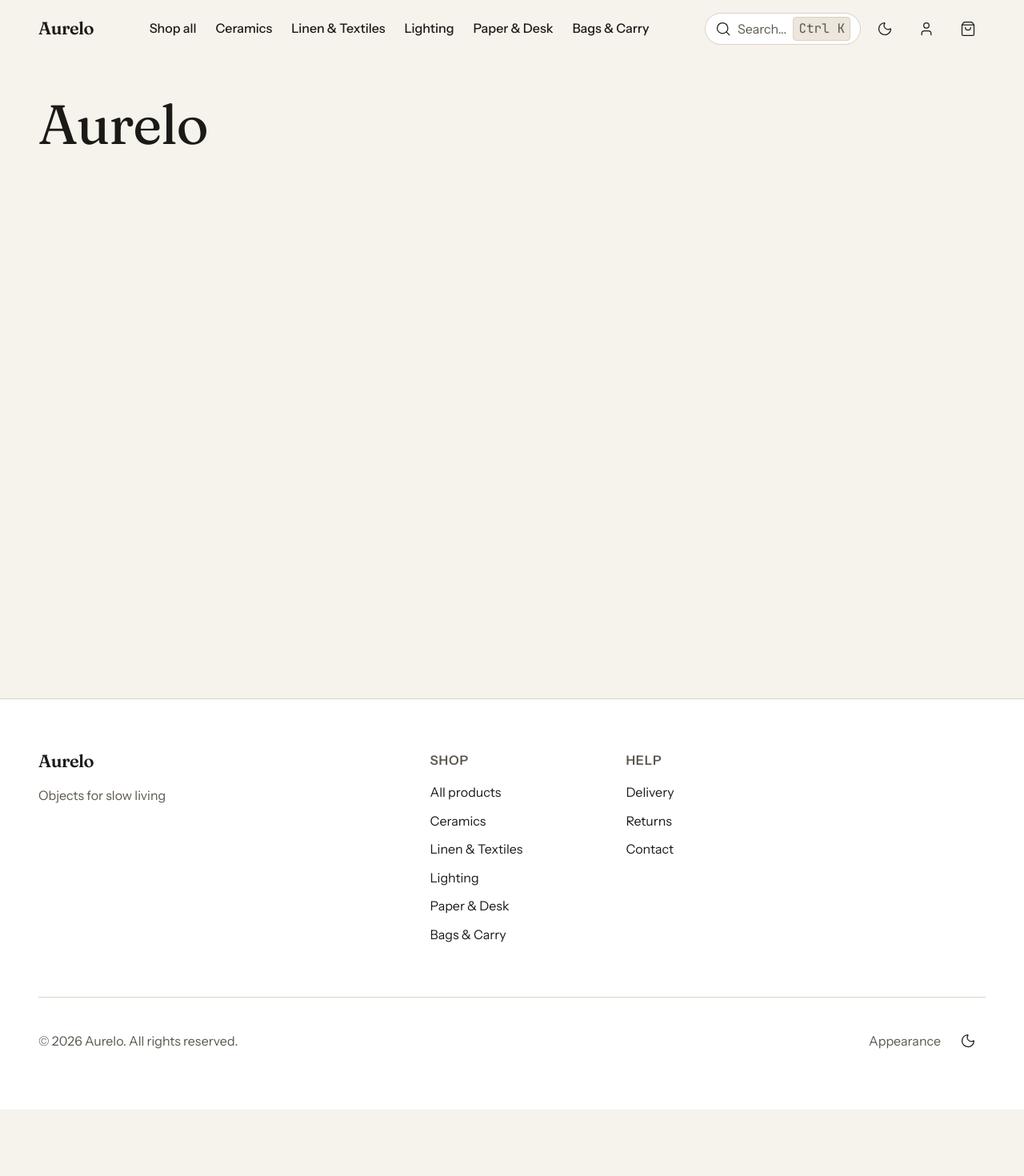
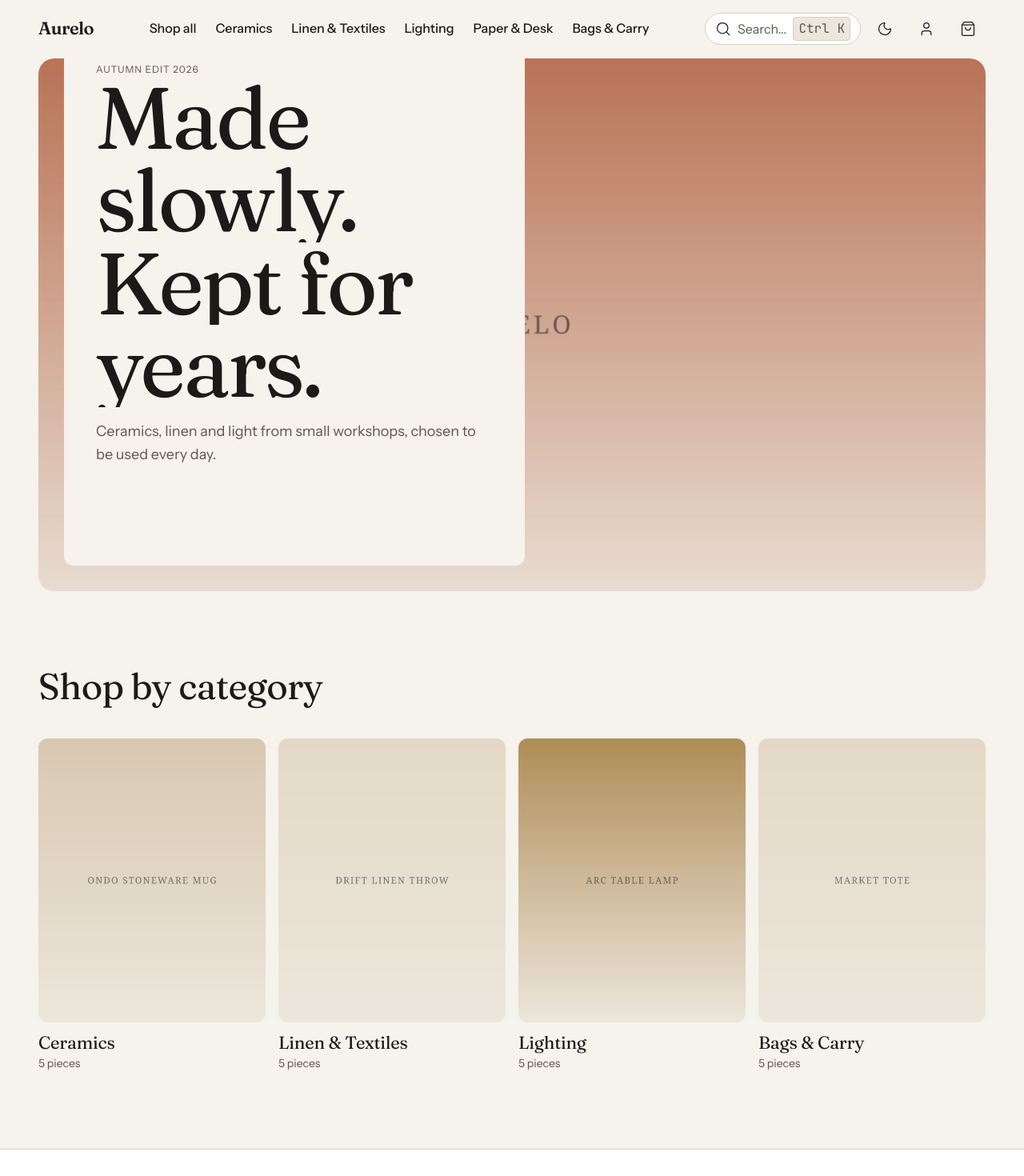
Before and after one commit to tanjim750/bizora, a Next.js app in the folder ecommerce/frontend/: page / in a window 1280 px wide. Shown: the top 1470 px of the page at 80% size. Before the commit the page ends 1387 px from the top, so only its background shows below. Built offline with nearby package versions, Linux system fonts and the light colour scheme; no server answers.

Commit message:
feat(storefront): home hero intro and category tiles (SF-16)

```diff
--- a/ecommerce/frontend/src/app/(store)/page.tsx
+++ b/ecommerce/frontend/src/app/(store)/page.tsx
@@ -1,9 +1,18 @@
-import { Container } from '@/components/ui/Container';
+import { serverApi } from '@/lib/api/server';
+import Hero from '@/components/home/Hero';
+import CategoryTiles from '@/components/home/CategoryTiles';
+import { pick } from '@/components/home/pick-categories';
 
-export default function HomePage() {
+export default async function HomePage() {
+  const [home, categories] = await Promise.all([
+    serverApi.content.home(),
+    serverApi.catalog.listCategories(),
+  ]);
+
   return (
-    <Container className="py-12">
-      <h1 className="font-display text-display-lg">Aurelo</h1>
-    </Container>
+    <>
+      <Hero hero={home.hero} />
+      <CategoryTiles categories={pick(home.featuredCategorySlugs, categories)} />
+    </>
   );
 }
--- /dev/null
+++ b/ecommerce/frontend/src/components/home/CategoryTiles.tsx
@@ -0,0 +1,80 @@
+'use client';
+
+import * as React from 'react';
+import Image from 'next/image';
+import Link from 'next/link';
+import { Container } from '@/components/ui/Container';
+import { gsap, useGSAP } from '@/lib/motion/gsap';
+import { distance, duration, gsapEase, MEDIA_FULL } from '@/lib/motion/tokens';
+import type { Category } from '@/lib/api/types';
+
+export interface CategoryTilesProps {
+  categories: Category[];
+}
+
+export default function CategoryTiles({ categories }: CategoryTilesProps) {
+  const sectionRef = React.useRef<HTMLElement>(null);
+
+  useGSAP(
+    () => {
+      if (!gsap?.matchMedia || !sectionRef.current) return;
+
+      const mm = gsap.matchMedia();
+
+      mm.add(MEDIA_FULL, () => {
+        gsap.from('[data-tile]', {
+          opacity: 0,
+          y: distance.reveal,
+          duration: duration.slow,
+          ease: gsapEase.out,
+          stagger: 0.08,
+          scrollTrigger: {
+            trigger: sectionRef.current,
+            start: 'top 80%',
+            once: true,
+          },
+        });
+      });
+    },
+    { scope: sectionRef },
+  );
+
+  return (
+    <Container>
+      <section ref={sectionRef} aria-labelledby="cat-title" className="py-24">
+        <h2 id="cat-title" className="font-display text-display-md text-fg">
+          Shop by category
+        </h2>
+
+        <ul className="mt-10 grid grid-cols-2 gap-4 lg:grid-cols-4">
+          {categories.map((category) => (
+            <li key={category.id} data-tile>
+              <Link href={`/shop?category=${category.slug}`} className="group block">
+                <div className="relative aspect-4/5 overflow-hidden rounded-md bg-surface-2">
+                  {category.image && (
+                    <Image
+                      src={category.image.url}
+                      alt={category.image.alt || category.name}
+                      fill
+                      sizes="(min-width: 1024px) 25vw, 50vw"
+                      className="object-cover transition-transform duration-500 ease-out group-hover:scale-[1.04]"
+                    />
+                  )}
+                </div>
+
+                <h3 className="text-title font-display mt-3 text-fg">
+                  <span className="relative inline-block">
+                    {category.name}
+                    <span className="absolute inset-x-0 bottom-0 h-px bg-fg origin-left scale-x-0 group-hover:scale-x-100 transition-transform duration-200" />
+                  </span>
+                </h3>
+
+                <p className="text-small text-fg-muted mt-0.5">{category.productCount} pieces</p>
+              </Link>
+            </li>
+          ))}
+        </ul>
+      </section>
+    </Container>
+  );
+}
--- /dev/null
+++ b/ecommerce/frontend/src/components/home/Hero.tsx
@@ -0,0 +1,129 @@
+'use client';
+
+import * as React from 'react';
+import Image from 'next/image';
+import Link from 'next/link';
+import { Button } from '@/components/ui/Button';
+import { Container } from '@/components/ui/Container';
+import { gsap, SplitText, useGSAP } from '@/lib/motion/gsap';
+import { duration, gsapEase, MEDIA_FULL, MEDIA_REDUCED } from '@/lib/motion/tokens';
+import type { HomeContent } from '@/lib/api/types';
+
+export interface HeroProps {
+  hero: HomeContent['hero'];
+}
+
+export default function Hero({ hero }: HeroProps) {
+  const containerRef = React.useRef<HTMLElement>(null);
+
+  useGSAP(
+    () => {
+      if (!gsap?.matchMedia) return;
+
+      const mm = gsap.matchMedia();
+
+      mm.add(MEDIA_FULL, () => {
+        let split: { revert?: () => void; lines?: Element[] } | null = null;
+        try {
+          if (typeof SplitText !== 'undefined' && SplitText?.create) {
+            split = SplitText.create('[data-hero-title]', {
+              type: 'lines',
+              mask: 'lines',
+              linesClass: 'hero-line',
+            });
+          }
+        } catch {
+          // In test/unsupported environments
+        }
+
+        const tl = gsap.timeline();
+
+        if (split?.lines && split.lines.length > 0) {
+          tl.from(split.lines, {
+            yPercent: 100,
+            duration: duration.hero,
+            ease: gsapEase.out,
+            stagger: 0.08,
+          });
+        }
+
+        tl.from(
+          '[data-hero-image]',
+          {
+            scale: 1.08,
+            duration: 1.4,
+            ease: gsapEase.out,
+          },
+          0,
+        );
+
+        tl.from(
+          '[data-hero-eyebrow], [data-hero-sub]',
+          {
+            opacity: 0,
+            y: 12,
+            duration: duration.base,
+            ease: gsapEase.out,
+          },
+          0.3,
+        );
+
+        tl.from(
+          '[data-hero-cta]',
+          {
+            opacity: 0,
+            duration: duration.base,
+            ease: gsapEase.out,
+          },
+          0.6,
+        );
+
+        return () => {
+          if (split?.revert) {
+            split.revert();
+          }
+        };
+      });
+
+      mm.add(MEDIA_REDUCED, () => {
+        // Reduced motion: no-op
+      });
+    },
+    { scope: containerRef },
+  );
+
+  return (
+    <Container>
+      <section ref={containerRef} aria-labelledby="hero-title" className="relative -mx-5 md:mx-0">
+        {/* Media Wrapper */}
+        <div className="relative w-full aspect-4/5 md:aspect-video max-h-224 overflow-hidden md:rounded-lg bg-surface-2">
+          <Image
+            src={hero.image.url}
+            alt={hero.image.alt}
+            fill
+            priority
+            sizes="100vw"
+            className="object-cover"
+            data-hero-image
+          />
+        </div>
+
+        {/* Text Panel */}
+        <div className="md:absolute md:bottom-8 md:left-8 md:max-w-xl bg-bg p-6 md:p-10 md:rounded-md">
+          <p className="text-label-caps text-fg-muted" data-hero-eyebrow>
+            {hero.eyebrow}
+          </p>
+          <h1 id="hero-title" className="font-display text-display-xl" data-hero-title>
+            {hero.headline}
+          </h1>
+          <p className="text-body-lg text-fg-muted mt-4" data-hero-sub>
+            {hero.subheadline}
+          </p>
+          <Button asChild size="lg" className="mt-8" data-hero-cta>
+            <Link href={hero.cta.href}>{hero.cta.label}</Link>
+          </Button>
+        </div>
+      </section>
+    </Container>
+  );
+}
--- /dev/null
+++ b/ecommerce/frontend/src/components/home/pick-categories.ts
@@ -0,0 +1,16 @@
+import type { Category } from '@/lib/api/types';
+
+export function pick(slugs: string[], categories: Category[]): Category[] {
+  const map = new Map<string, Category>();
+  for (const cat of categories) {
+    map.set(cat.slug, cat);
+  }
+  const result: Category[] = [];
+  for (const slug of slugs) {
+    const cat = map.get(slug);
+    if (cat) {
+      result.push(cat);
+    }
+  }
+  return result;
+}
```
Also changed, not shown: 1 other file (tests, documents, lock files or other folders).
